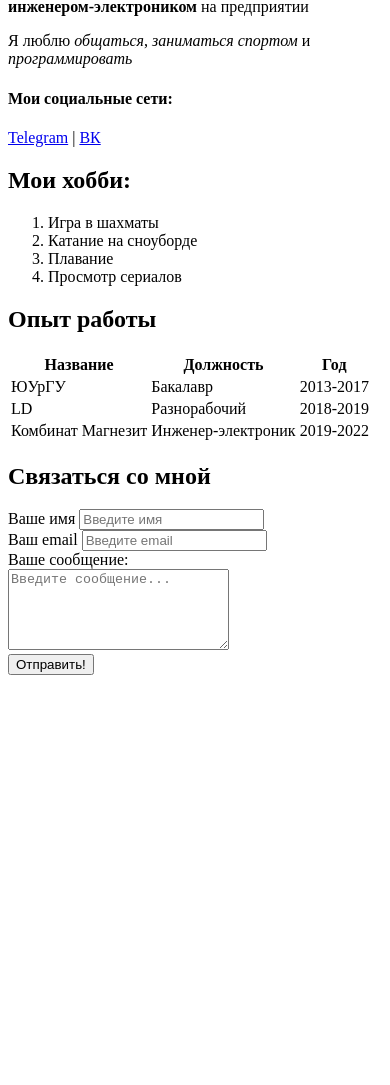
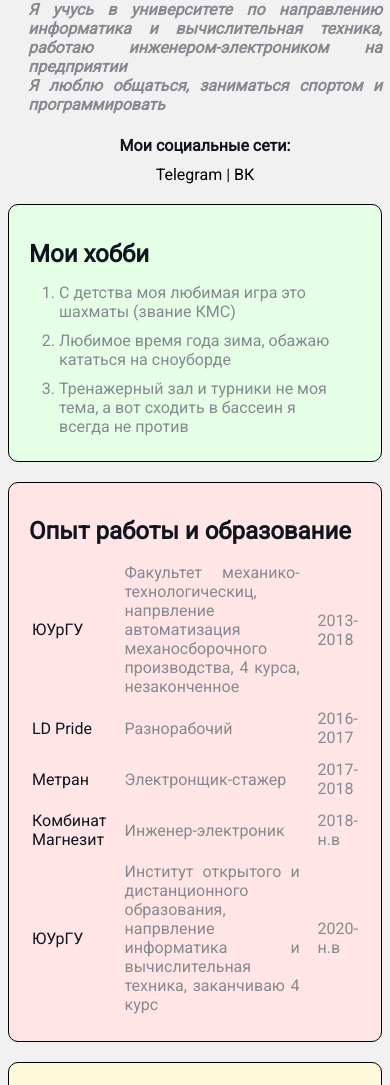
Before and after one commit to Stepivand/resume, a plain HTML site: page index.html in a window 390 px wide. Shown: the part 296-1381 px from the top of the page. Before the commit the page ends 979 px from the top, so only its background shows below. Drawn offline with Linux system fonts and the light colour scheme.

Commit message:
Add styles

```diff
--- a/index.html
+++ b/index.html
@@ -7,14 +7,13 @@
     <meta name="keywords" content="вакансия, работа, Степан" />
     <meta name="description" content="Резюме для работы программистом" />
     <title>Stepan Resume</title>
+    <link rel="stylesheet" href="styles.css">
   </head>
   <body>
-    <img
-      src="tom-holland.jpg"
-      alt="Здесь должна быть моя фотография"
-      width="250"
-    />
-
+    <div class="container">
+      <div class="info">
+        <img class="avatar" src="avatar.jpg" alt="Здесь должна быть моя фотография" />
+        <div class="info-text">
           <h1>Иванов Степан</h1>
 
           <p>
@@ -29,63 +28,89 @@
 
           <h4>Мои социальные сети:</h4>
 
-    <a href="https://www.google.ru/" target="_blank"> Telegram</a>
+          <a href="https://www.yandex.ru//" target="_blank"> Telegram</a>
           |
-    <a href="https://www.google.ru/" target="_blank"> ВК</a>
+          <a href="https://www.google.ru//" target="_blank"> ВК</a>
+        </div>
+      </div>
 
-    <h2>Мои хобби:</h2>
 
-    <ol>
-      <li>Игра в шахматы</li>
-      <li>Катание на сноуборде</li>
-      <li>Плавание</li>
-      <li>Просмотр сериалов</li>
+      <div class="card bg-green" >
+        <h2>Мои хобби</h2>
+
+        <ol class="list">
+          <li>С детства моя любимая игра это шахматы (звание КМС)</li>
+          <li>Любимое время года зима, обажаю кататься на сноуборде</li>
+          <li>Тренажерный зал и турники не моя тема, а вот сходить в бассеин я всегда не против </li>
         </ol>
+      </div>
 
-    <h2>Опыт работы</h2>
+      <div class="card bg-red">
+        <h2>Опыт работы и образование</h2>
 
-    <table>
-      <thead>
+        <table class="table">
+          <!-- <thead>
             <tr>
               <th>Название</th>
               <th>Должность</th>
               <th>Год</th>
             </tr>
-      </thead>
+          </thead> -->
           <tbody>
             <tr>
               <td>ЮУрГУ</td>
-          <td>Бакалавр</td>
-          <td>2013-2017</td>
+              <td>Факультет механико-технологическиц, напрвление автоматизация механосборочного производства, 4 курса, незаконченное</td>
+              <td>2013-2018</td>
             </tr>
             <tr>
-          <td>LD</td>
+              <td>LD Pride</td>
               <td>Разнорабочий</td>
-          <td>2018-2019</td>
+              <td>2016-2017</td>
+            </tr>
+            <tr>
+              <td>Метран</td>
+              <td>Электронщик-стажер</td>
+              <td>2017-2018</td>
             </tr>
             <tr>
               <td>Комбинат Магнезит</td>
               <td>Инженер-электроник</td>
-          <td>2019-2022</td>
+              <td>2018-н.в</td>
+            </tr>
+            <tr>
+              <td>ЮУрГУ</td>
+              <td>Институт открытого и дистанционного образования, напрвление информатика и вычислительная техника, заканчиваю 4 курс</td>
+              <td>2020-н.в</td>
             </tr>
           </tbody>
         </table>
+      </div>
 
+      <div class="card bg-yellow">
+        <h2>Основные навыки</h2>
+        <p>Личные качества - коммуникабельность, работа в команде, трудолюбие и упорство. Профессиональные навыки - программирование на языке С++ логических контроллеров и человеко-машинных интерфейсов на предприятии. Есть желание и мотивация сменить напрвление своей деятельности (уйти от промышленности) и стать Frontend-разработчиком. Имею базовые знания HTML и CSS. </p>
+      </div>
+
+
+      <form action="\" class="form">
         <h2>Связаться со мной</h2>
 
-    <div>
-      <label for="text">Ваше имя</label>
-      <input type="text" id="text" placeholder="Введите имя " />
+        <div class="form-row">
+
+          <div class="form-group">
+            <label for="name">Ваше имя</label>
+            <input type="text" id="name" placeholder="Введите имя:" />
           </div>
 
-    <div>
+          <div class="form-group">
             <label for="email">Ваш email</label>
-      <input type="email" id="email" placeholder="Введите email " />
+            <input type="email" id="email" placeholder="Введите email:" />
           </div>
 
-    <div>
+        </div>
+
+        <div class="form-group">
           <label for="message">Ваше сообщение:</label>
-      <br />
           <textarea
             id="message"
             cols="25"
@@ -93,6 +118,11 @@
             placeholder="Введите сообщение..."
           ></textarea>
         </div>
-    <input type="submit" value="Отправить!" />
+        <input class="btn" type="submit" value="Отправить!">
+
+      </form>
+
+
+    </div>
   </body>
 </html>
--- /dev/null
+++ b/styles.css
@@ -0,0 +1,207 @@
+@import url('https://fonts.googleapis.com/css2?family=Roboto&display=swap');
+body{
+  font-family: 'Roboto', sans-serif;
+  font-size: 16px;
+  font-weight: normal;
+  color: #0f141e;
+  background: #f1f1f1;
+
+}
+
+/* *{
+  margin: 0px;
+  padding: 0px;
+} */
+
+.container{
+  max-width: 900px;
+  margin: auto;
+  padding-top: 20px;
+}
+
+.info{
+  margin-bottom: 20px;
+  display: flex;
+}
+
+.avatar{
+  width: 300px;
+  box-shadow: 4px 4px 14px rgba(0, 0, 0, .25);
+  border-radius: 30px;
+}
+
+a{
+  color: #000;
+  text-decoration: none;
+}
+
+a:hover{
+  color: #b81717;
+  text-decoration: underline;
+}
+
+a:active{
+  color: #5b42b4;
+}
+
+/* a:visited{
+  color: grey;
+} */
+
+.info-text{
+  margin-left: 20px;
+}
+
+.info-text h1{
+  margin-top: 5px;
+}
+
+@media(max-width:650px){
+  .info{
+    display: block;
+    text-align: center;
+  }
+}
+
+.info-text p {
+  color: #86898f;
+  font-style: italic;
+  font-weight: bold;
+  margin: 0;
+  text-align: justify;
+}
+
+.info-text h4{
+  margin-bottom: 10px;
+}
+
+
+.card{
+  border: 1px solid black;
+  border-radius: 10px;
+  padding: 15px 20px;
+  margin-bottom: 20px;
+}
+
+.card h2{
+  margin-bottom: 15px;
+}
+
+.list{
+  margin: 0;
+  padding: 0 30px;
+  /* list-style: none; */
+}
+
+.list li{
+  margin-bottom: 10px;
+  color: #86898f;
+}
+
+.table{
+  width: 100%;
+}
+
+
+.table td{
+  padding-bottom:10px;
+  text-align: left;
+}
+
+.table tbody tr:hover{
+  background: #ffd0d0;
+}
+
+.table td:nth-child(2), .table td:nth-child(3){
+  color: #86898f;
+}
+
+.table td:nth-child(2){
+  /* width: 610px; */
+  width: 72%;
+  text-align: justify;
+  padding-right: 15px;
+  padding-left: 15px;
+}
+
+.bg-yellow{
+  background: #fff9dc;
+}
+
+.bg-yellow p{
+  text-indent: 1.5em;
+  text-align: justify;
+}
+
+.bg-red{
+  background: #ffe5e5;
+}
+
+.bg-green{
+  background: #e5ffe7;
+}
+
+.btn{
+  background: #111;
+  color: #fff;
+  padding: 15px 20px;
+  border: none;
+  border-radius: 5px;
+  font-family: inherit;
+  cursor: pointer;
+}
+
+.btn:hover{
+  opacity: .8;
+  color: #78b98b;
+}
+
+.form h2{
+  text-align: center;
+}
+
+.form-group label{
+  display: block;
+  font-size: 14px;
+  color: #86898f;
+}
+
+.form-row{
+  margin-bottom: 10px;
+  display: flex;
+}
+
+.form-row .form-group{
+  margin-right: 20px;
+  width: 50%;
+  /* display: inline-block;
+  width: calc(50% - 15px); */
+}
+
+.form-row .form-group:last-child{
+  margin-right: 0px;
+}
+
+@media(max-width:500px){
+  .form-row{
+    display: block;
+
+  }
+  .form-row .form-group{
+    width: 100%;
+    margin-right: 0;
+    margin-bottom: 10px;
+  }
+}
+
+.form-group input, .form-group textarea{
+  width: 100%;
+  box-sizing: border-box;
+  border: none;
+  background: transparent;
+  border-bottom: 1px solid #ccc;
+  color: #000;
+  padding: 15px 0 10px;
+  outline: none;
+  font-family: inherit;
+}
```
Also changed, not shown: avatar.jpg (added). Lines whose indentation alone changed are shown as unchanged.
